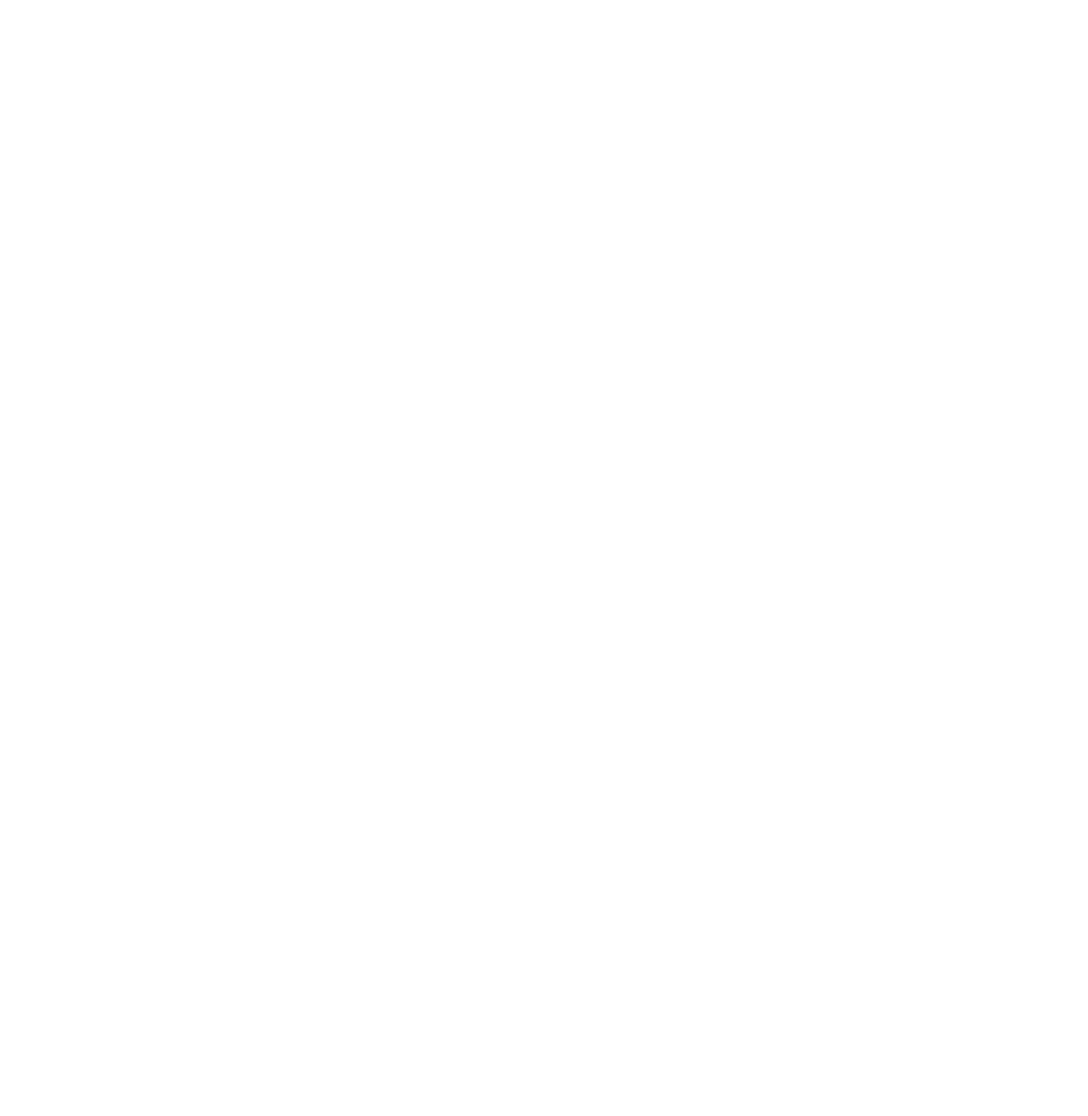
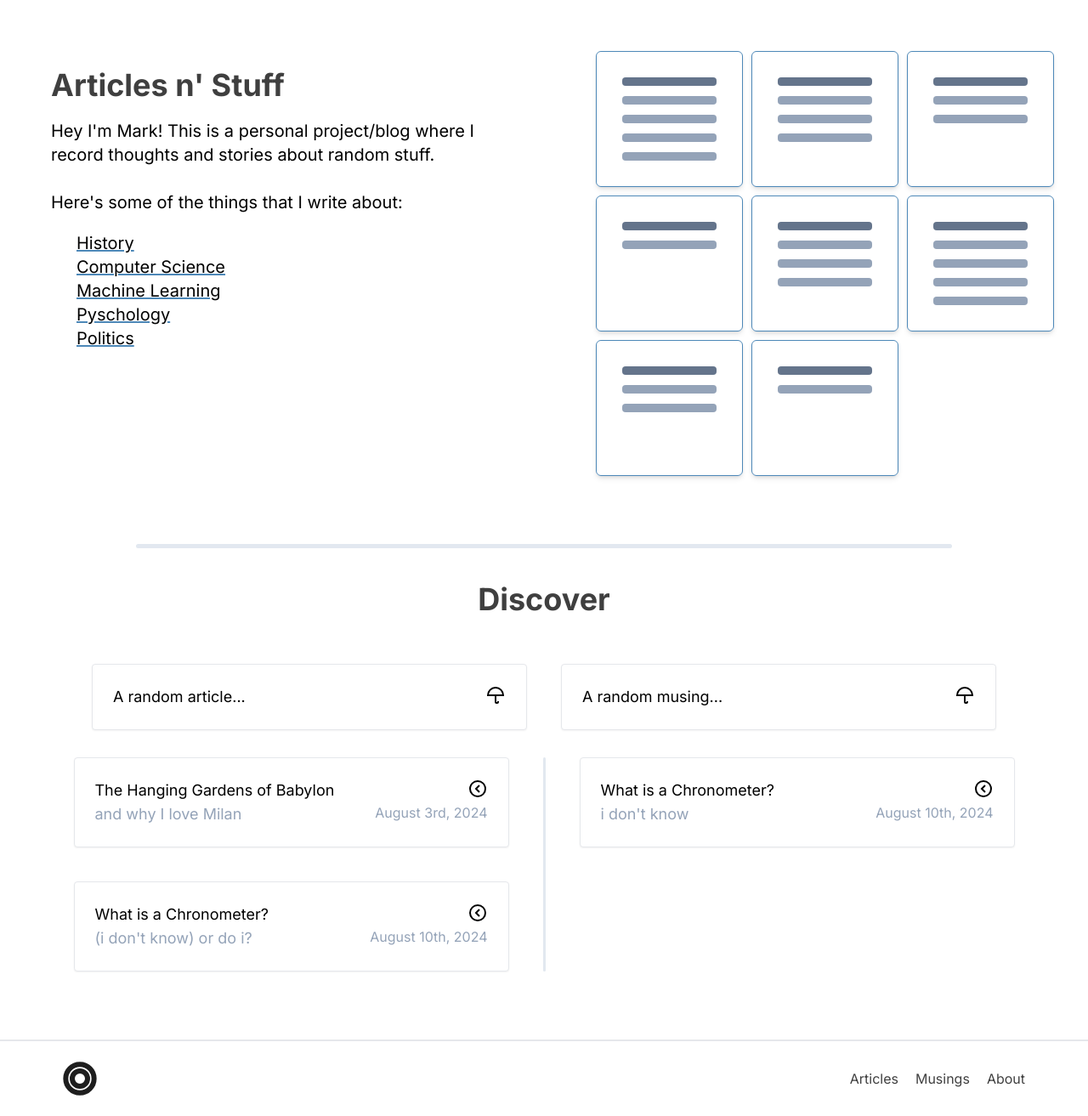
Before and after one commit to markmcguire011/Sentennial, a Next.js app: page / in a window 1280 px wide. Shown: the part 854-2167 px from the top of the page at 85% size. Before the commit the page ends 874 px from the top, so only its background shows below. Built offline with nearby package versions, Linux system fonts and the light colour scheme.

Commit message:
Landing pg and related elements

```diff
--- a/app/layout.tsx
+++ b/app/layout.tsx
@@ -3,6 +3,7 @@ import { Inter } from "next/font/google";
 import "./globals.css";
 import React from 'react';
 import Navbar from "@/components/navbar"
+import Footer from "@/components/footer"
 
 const inter = Inter({ subsets: ["latin"] });
 
@@ -18,10 +19,11 @@ export default function RootLayout({
 }>) {
   return (
     <html lang="en">
-        <link rel="icon" href="public/favicon.ico" />
+      <link rel="icon" href="/favicon.ico" sizes="any" />
       <body className={inter.className}>
         <Navbar />
         {children}
+        <Footer />
       </body>
     </html>
   );
--- a/app/page.tsx
+++ b/app/page.tsx
@@ -1,3 +1,6 @@
+import MoackArticle from "@/components/elements"
+import Link from "next/link"
+
 export default function Page() {
   return (
     <div className="flex flex-col">
@@ -8,6 +11,106 @@ export default function Page() {
         </svg>
         <h1 className="text-6xl font-bold opacity-75 color-[#1E1E1E]">Sentennial.</h1>
       </div>
+      <div className="flex flex-col mx-auto md:flex-row gap-[40px]">
+        <div className="flex flex-col md:w-1/2 w-screen gap-[20px] p-[60px]">
+          <h1 className="text-4xl font-bold opacity-75 color-[#1E1E1E]">Articles n' Stuff</h1>
+          <div className="w-prose">
+            <p className="text-xl color-[#1E1E1E">
+              Hey I'm Mark! This is a personal project/blog where I record thoughts and stories about random stuff.
+              <br />
+              <br />
+              Here's some of the things that I write about:
+            </p>
+          </div>
+          <div className="flex items-center pl-[30px]">
+              <ul className="list-image-none text-xl">
+                <li className="underline decoration-brand-color">History</li>
+                <li className="underline decoration-brand-color">Computer Science</li>
+                <li className="underline decoration-brand-color">Machine Learning</li>
+                <li className="underline decoration-brand-color">Pyschology</li>
+                <li className="underline decoration-brand-color">Politics</li>
+              </ul>
+           </div>
+           <p className="text-xl color-[#1E1E1E">
+
+            </p>
+        </div>
+        <div className="grid grid-cols-3 gap-[10px] md:w-1/2 w-screen p-[40px]">
+          <MoackArticle numLines={4} />
+          <MoackArticle numLines={3} />
+          <MoackArticle numLines={2} />
+          <MoackArticle numLines={1} />
+          <MoackArticle numLines={3} />
+          <MoackArticle numLines={4} />
+          <MoackArticle numLines={2} />
+          <MoackArticle numLines={1} />
+        </div>
+      </div>
+      <div className="flex items-center justify-center p-10">
+        <div className="bg-slate-200 h-[5px] w-4/5 rounded"></div>
+      </div>
+      <div className="flex flex-col gap-8 pb-20">
+        <div className="flex items-center justify-center pb-6">
+          <h1 className="text-4xl opacity-75 font-bold color-[#1E1E1E]">Discover</h1>
+        </div>
+        <div className="flex justify-center items-center gap-10">
+          <Link href={"/articles"} className="flex w-2/5 items-center">
+            <div className="group bg-white flex justify-between rounded w-full shadow-sm hover:shadow-md hover:animate-pulse p-6 border">
+              <h1 className="text-lg group-hover:underline group-hover:decoration-brand-color group-hover:text-brand-color">A random article...</h1>
+              <svg className="md:flex hidden group-hover:fill-brand-color" xmlns="http://www.w3.org/2000/svg" width="24" height="24"><path d="M22 13v-1a10 10 0 0 0-20 0v1h9v7a2 2 0 0 0 2 2h1a2 2 0 0 0 2-2v-1h-2v1h-1v-7zM12 4a8.013 8.013 0 0 1 7.938 7H4.062A8.013 8.013 0 0 1 12 4z"/></svg>
+            </div>
+          </Link>
+          <Link href={"/musings"} className="flex w-2/5 items-center">
+            <div className="group bg-white flex justify-between rounded w-full shadow-sm hover:shadow-md hover:animate-pulse p-6 border">
+              <h1 className="text-lg group-hover:underline group-hover:decoration-brand-color group-hover:text-brand-color">A random musing...</h1>
+              <svg className="md:flex hidden group-hover:fill-brand-color" xmlns="http://www.w3.org/2000/svg" width="24" height="24"><path d="M22 13v-1a10 10 0 0 0-20 0v1h9v7a2 2 0 0 0 2 2h1a2 2 0 0 0 2-2v-1h-2v1h-1v-7zM12 4a8.013 8.013 0 0 1 7.938 7H4.062A8.013 8.013 0 0 1 12 4z"/></svg>
+            </div>
+          </Link>
+        </div>
+        <div className="flex justify-center gap-5 md:gap-10">
+          <div className="flex flex-col gap-10 w-2/5">
+            <Link href={"/articles"} className="flex flex-col w-full items-center">
+              <div className="group bg-white flex flex-col justify-between rounded w-full shadow-sm hover:shadow-md p-6 border">
+                <div className="flex justify-between">
+                  <h1 className="text-lg group-hover:underline group-hover:decoration-brand-color group-hover:text-brand-color">The Hanging Gardens of Babylon</h1>
+                  <svg className="md:flex hidden group-hover:fill-brand-color" xmlns="http://www.w3.org/2000/svg" width="24" height="24"><path d="M12 2a10 10 0 1 0 10 10A10.011 10.011 0 0 0 12 2zm0 18a8 8 0 1 1 8-8 8.009 8.009 0 0 1-8 8z"/><path d="M13.293 7.293 8.586 12l4.707 4.707 1.414-1.414L11.414 12l3.293-3.293-1.414-1.414z"/></svg>
+                </div>
+                <div className="flex flex-col md:flex-row justify-between">
+                  <h1 className="text-lg text-slate-400">and why I love Milan</h1>
+                  <h1 className="txt-md text-slate-400">August 3rd, 2024</h1>
+                </div>
+              </div>
+            </Link>
+            <Link href={"/articles"} className="flex flex-col w-full items-center">
+              <div className="group bg-white flex flex-col justify-between rounded w-full shadow-sm hover:shadow-md p-6 border">
+                <div className="flex justify-between">
+                  <h1 className="text-lg group-hover:underline group-hover:decoration-brand-color group-hover:text-brand-color">What is a Chronometer?</h1>
+                  <svg className="md:flex hidden group-hover:fill-brand-color" xmlns="http://www.w3.org/2000/svg" width="24" height="24"><path d="M12 2a10 10 0 1 0 10 10A10.011 10.011 0 0 0 12 2zm0 18a8 8 0 1 1 8-8 8.009 8.009 0 0 1-8 8z"/><path d="M13.293 7.293 8.586 12l4.707 4.707 1.414-1.414L11.414 12l3.293-3.293-1.414-1.414z"/></svg>
+                </div>
+                <div className="flex flex-col md:flex-row justify-between">
+                  <h1 className="text-lg text-slate-400">(i don't know) or do i?</h1>
+                  <h1 className="txt-md text-slate-400">August 10th, 2024</h1>
+                </div>
+              </div>
+            </Link>
+          </div>
+          <div className="h-auto w-[3px] rounded bg-slate-200"></div>
+          <div className="flex flex-col gap-10 w-2/5">
+            <Link href={"/articles"} className="flex flex-col w-full items-center">
+              <div className="group bg-white flex flex-col justify-between rounded w-full shadow-sm hover:shadow-md p-6 border">
+                <div className="flex justify-between">
+                  <h1 className="text-lg group-hover:underline group-hover:decoration-brand-color group-hover:text-brand-color">What is a Chronometer?</h1>
+                  <svg className="md:flex hidden group-hover:fill-brand-color" xmlns="http://www.w3.org/2000/svg" width="24" height="24"><path d="M12 2a10 10 0 1 0 10 10A10.011 10.011 0 0 0 12 2zm0 18a8 8 0 1 1 8-8 8.009 8.009 0 0 1-8 8z"/><path d="M13.293 7.293 8.586 12l4.707 4.707 1.414-1.414L11.414 12l3.293-3.293-1.414-1.414z"/></svg>
+                </div>
+                <div className="flex flex-col md:flex-row justify-between">
+                  <h1 className="text-lg text-slate-400">i don't know</h1>
+                  <h1 className="txt-md text-slate-400">August 10th, 2024</h1>
+                </div>
+              </div>
+            </Link>
+          </div>
+        </div>
+      </div>
     </div>
   )
 }
--- /dev/null
+++ b/components/elements.tsx
@@ -0,0 +1,24 @@
+import React from 'react';
+
+function  DiscoverButton({}){
+
+}
+
+function MockArticle({ numLines } : { numLines: number }){
+    const lines = []
+
+    for (let i = 0; i < numLines; i++){
+        lines.push(
+            <div key={"lines_" + i.toString()} className="bg-slate-400 rounded h-[10px] w-full"></div>
+        );
+    }
+
+    return (
+        <div className="flex flex-col gap-3 h-40 rounded-md shadow-md border border-brand-color p-[30px] items center">
+            <div className="bg-slate-500 rounded h-[10px] w-full"></div>
+            { lines }
+        </div>
+    );
+}
+
+export default MockArticle;
--- /dev/null
+++ b/components/footer.tsx
@@ -0,0 +1,35 @@
+"use client";
+
+import NavItem from "@/components/navbar"
+import Link from "next/link"
+
+function Footer(){
+    return (
+        <div className="border-t-2">
+            <div className="flex flex-col mx-[50px]">
+                <div className="flex justify-between p-6 gap-10">
+                    <svg xmlns="http://www.w3.org/2000/svg" width="40" height="40" viewBox="0 0 40 40" fill="none">
+                        <path d="M19.9999 36.6667C29.2047 36.6667 36.6666 29.2048 36.6666 20C36.6666 10.7953 29.2047 3.33337 19.9999 3.33337C10.7952 3.33337 3.33325 10.7953 3.33325 20C3.33325 29.2048 10.7952 36.6667 19.9999 36.6667Z" stroke="#1E1E1E" strokeWidth="6" strokeLinecap="round" strokeLinejoin="round"/>
+                        <path d="M20 29C24.9706 29 29 24.9706 29 20C29 15.0294 24.9706 11 20 11C15.0295 11 11 15.0294 11 20C11 24.9706 15.0295 29 20 29Z" stroke="#1E1E1E" strokeWidth="6" strokeLinecap="round" strokeLinejoin="round"/>
+                    </svg>
+                    <div className="flex gap-5">
+                        <div className="flex items-center">
+                            <Link href={"/articles"} className="opacity-75 hover:opacity-100">Articles</Link>
+                        </div>
+                        <div className="flex items-center">
+                            <Link href={"/musings"} className="opacity-75 hover:opacity-100">Musings</Link>
+                        </div>
+                        <div className="flex items-center">
+                            <Link href={"/about"} className="opacity-75 hover:opacity-100">About</Link>
+                        </div>
+                    </div>
+                </div>
+                {/* <div className="pb-6">
+                    <h1 className="color-[#1E1E1E]">Palo Alto ©</h1>
+                </div> */}
+            </div>
+        </div>
+    )
+}
+
+export default Footer
--- a/tailwind.config.ts
+++ b/tailwind.config.ts
@@ -10,7 +10,7 @@ const config: Config = {
     extend: {
       colors: {
         'background-secondary': '#F5F5F5',
-        'brand-color': '#4D88B8'
+        'brand-color': '#4D88B8',
       }
     },
     screens: {
@@ -19,8 +19,8 @@ const config: Config = {
       'l-md': '900px',
       'lg': '1024px',
       'xl': '1280px',
-      '2xl': '1536px'
-    }
+      '2xl': '1536px',
+    },
   },
   plugins: [],
 };
```
Also changed, not shown: 2 other files (tests, documents, lock files or other folders).
